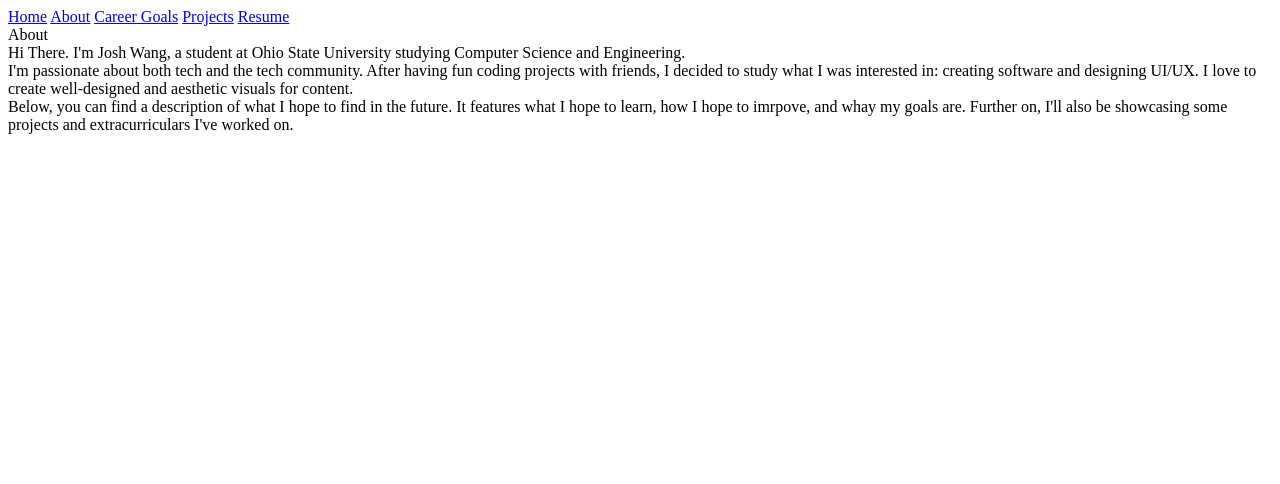
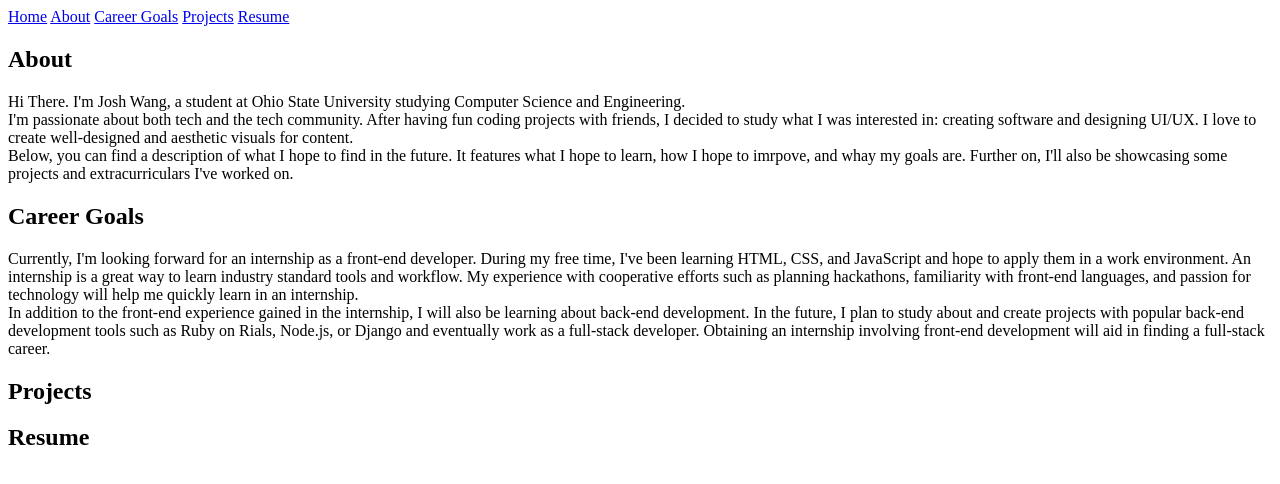
Before and after one commit to wang2989/2367-Portfolio, a plain HTML site: page index.html in a window 1280 px wide. Drawn offline with Linux system fonts and the light colour scheme.

Commit message:
Added career goals content

```diff
--- a/index.html
+++ b/index.html
@@ -3,20 +3,23 @@
     <meta name="viewport" content="width=device-width, initial-scale=1.0">
   </head>
   <body>
+    <!-- Navbar -->
     <div class="navbar">
       <a href="#home">Home</a>
       <a href="#about">About</a>
       <a href="#career goals">Career Goals</a>
       <a href="#projects">Projects</a>
       <a href="#resume">Resume</a>
-    <header>
+    </div>
+
+    <!-- Home Section -->
+    <header id="home">
 
     </header>
+
     <!-- About Section -->
     <section id="about" class="content grid">
-      <div class="section header">
-        About
-      </div>
+      <h1>About</h1>
       <div id="name and major" class="text content">
         Hi There. I'm Josh Wang, a student at Ohio State University studying
         Computer Science and Engineering.
@@ -35,16 +38,36 @@
       </div>
     </section>
 
-    <section id="home" class="content grid">
+    <!-- Career Goals Section -->
+    <section id="career goals" class="content grid">
+      <h1>Career Goals</h1>
+      <div class="text content">
+        Currently, I'm looking forward for an internship as a front-end developer.
+        During my free time, I've been learning HTML, CSS, and JavaScript and
+        hope to apply them in a work environment. An internship is a great way
+        to learn industry standard tools and workflow. My experience with cooperative
+        efforts such as planning hackathons, familiarity with front-end languages,
+        and passion for technology will help me quickly learn in an internship.
+      </div>
+      <div class="text content">
+        In addition to the front-end experience gained in the internship, I will
+        also be learning about back-end development. In the future, I plan to study
+        about and create projects with popular back-end development tools such as
+        Ruby on Rials, Node.js, or Django and eventually work as a full-stack
+        developer. Obtaining an internship involving front-end development will
+        aid in finding a full-stack career.
+      </div>
     </section>
 
-    <section id="career goals" class="content grid">
+    <!-- Projects Section -->
+    <section id="projects" class="content grid">
+      <h1>Projects</h1>
+
     </section>
 
-    <section id="projects" class="content grid">
-    </section>
-
+    <!-- Resume and Contact Section -->
     <section id="resume" class="content grid">
+      <h1>Resume</h1>
     </section>
 
   </body>
```
